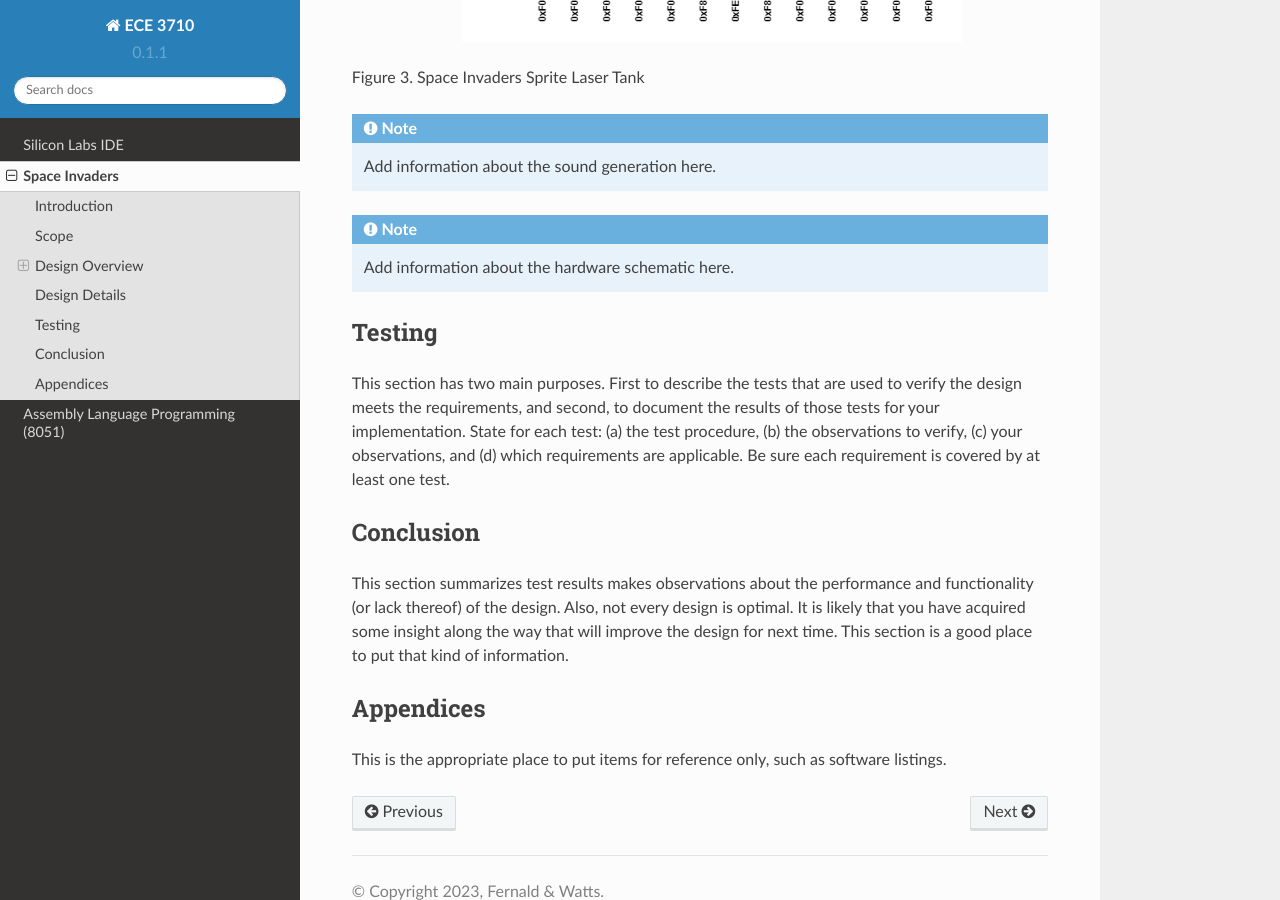
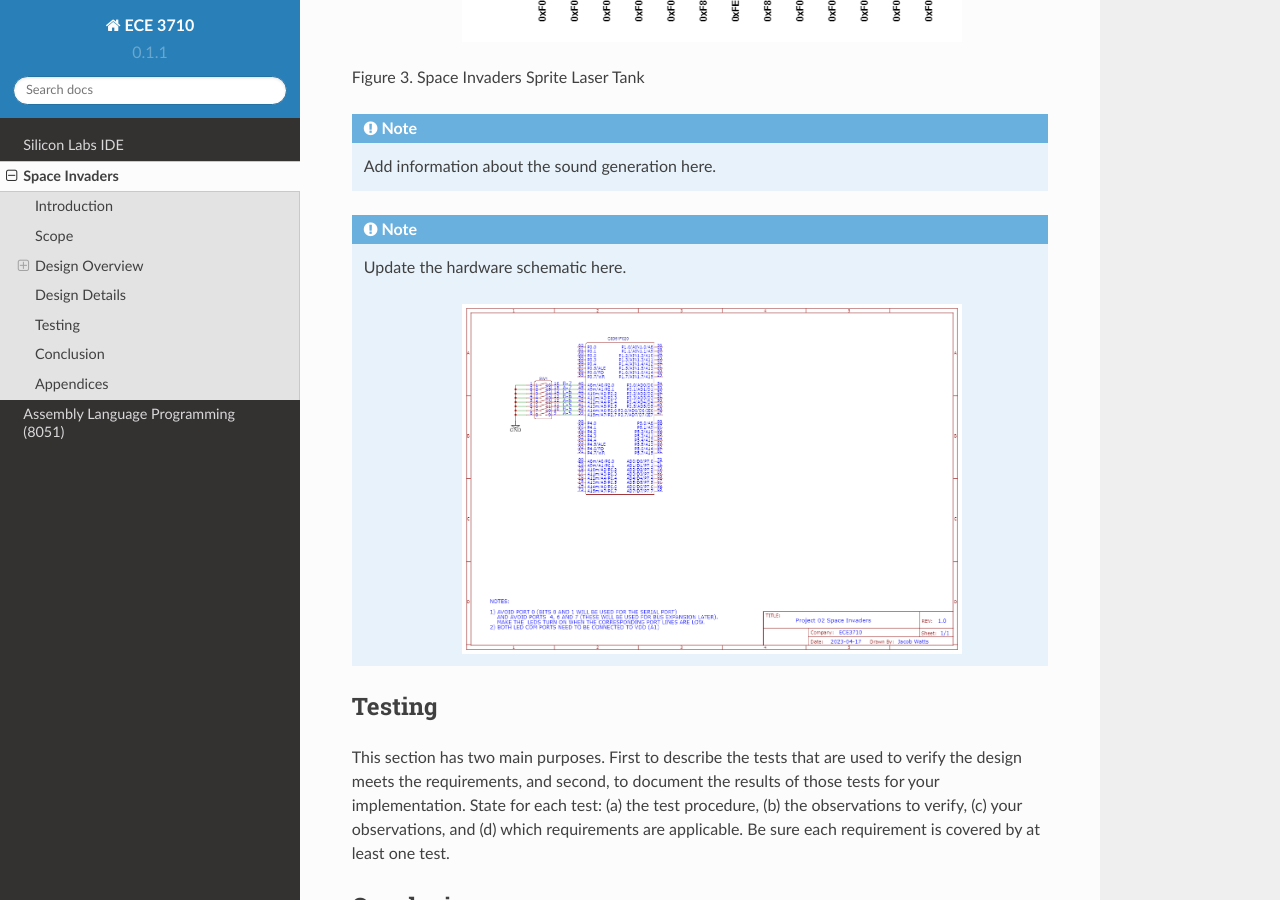
Before and after one commit to wattsjake/ece3710-notes, a Sphinx documentation site: the page built from docs/source/project.rst, in a window 1280 px wide and 900 px high, scrolled down 5087 px. Built offline with Sphinx 7.4.7 and the Read the Docs theme 2.0.0, drawn with Linux system fonts in a browser that asks for light colours.

Commit message:
adde schamtic image

```diff
--- a/docs/source/project.rst
+++ b/docs/source/project.rst
@@ -25,7 +25,7 @@ wave of aliens that starts closer and moves faster.
         :width: 500
         :height: 350
         :alt: Space Invaders
-
+        :align: center
 
 Figure 1. Space InvadersTM
 
@@ -155,7 +155,7 @@ Sprite Texture Generation
 In Space Invaders, the sprite is a two-dimensional graphic representing the alien enemy characters that descend from the top of the screen. The sprite is made up of several pixels arranged in a specific pattern to create the appearance of an alien. There are two different types of sprites used in our game (shown below). As the aliens move across the screen, the sprite is animated to create the illusion of movement. The use of sprites in Space Invaders was an important aspect of the game's design, allowing for the creation of a large number of enemy characters on screen simultaneously while keeping the game running smoothly on the limited hardware of the time.
 
     .. image:: images/invaders-sprites.drawio.png
-        :width: 500
+        :width: 650
         :height: 350
         :alt: Sprite 'UP' & 'DOWN'
         :align: center
@@ -180,13 +180,21 @@ Sound Generation
 
    Add information about the sound generation here.
 
+
 Hardware Schematic
 ==================
 .. _hardware_schematic:
 
 .. note::
 
-   Add information about the hardware schematic here.
+   Update the hardware schematic here.
+
+    .. image:: images/project02-space-invaders-schematic.png
+        :width: 500
+        :height: 350
+        :alt: 8051 Schematic
+        :align: center
+
 
 Testing
 #######
```
Also changed, not shown: docs/source/images/project02-space-invaders-schematic.png (added).
